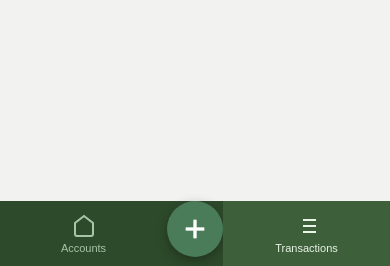
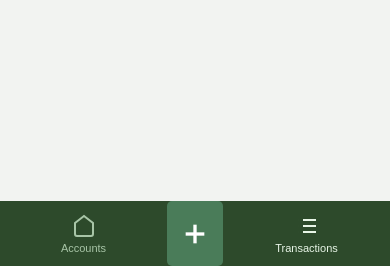
Before and after one commit to christianlaverde/pft, a Flask app: page / in a window 390 px wide. Shown: the part 578-844 px from the top of the page. Run offline with Flask 3, Linux system fonts and the light colour scheme; data that the repository does not hold is empty.

Commit message:
Adjust mobile-add-transaction button to make it simpler

```diff
--- a/app/static/css/mobile.css
+++ b/app/static/css/mobile.css
@@ -34,7 +34,6 @@
 
     .mobile-nav-item.active {
         color: #e8f5e7;
-        background-color: #3d5f3a;
     }
 
     .mobile-nav-item:active {
@@ -45,11 +44,8 @@
     .mobile-nav-add {
         background-color: #4a7c59;
         color: white;
-        border-radius: 50%;
+        border-radius: 5px;
         width: 56px;
-        height: 56px;
-        margin-bottom: 20px;
-        box-shadow: 0 4px 12px rgba(0, 0, 0, 0.3);
         flex: 0 0 auto;
     }
 
```
